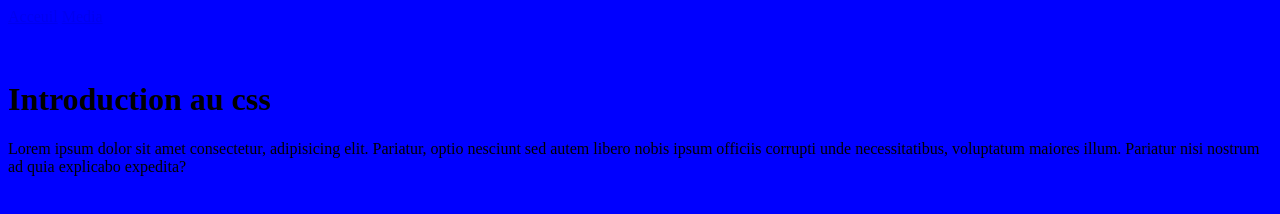
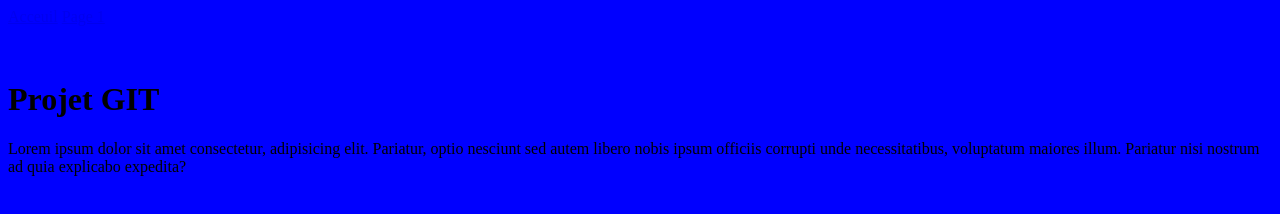
Before and after one commit to Kikitooo/Projet, a plain HTML site: page index.html in a window 1280 px wide. Drawn offline with Linux system fonts and the light colour scheme.

Commit message:
index v2

```diff
--- a/index.html
+++ b/index.html
@@ -10,14 +10,14 @@
     </head>
     <body>
         <a href="index.html">Acceuil</a>
-        <a href="html/media.html">Media</a>
+        <a href="html/page1.html">Page 1</a>
         <br>
 
 
 
         <p>
             <img src="">
-            <h1>Introduction au css</h1>
+            <h1>Projet GIT</h1>
         </p>
 
         <p>
```
